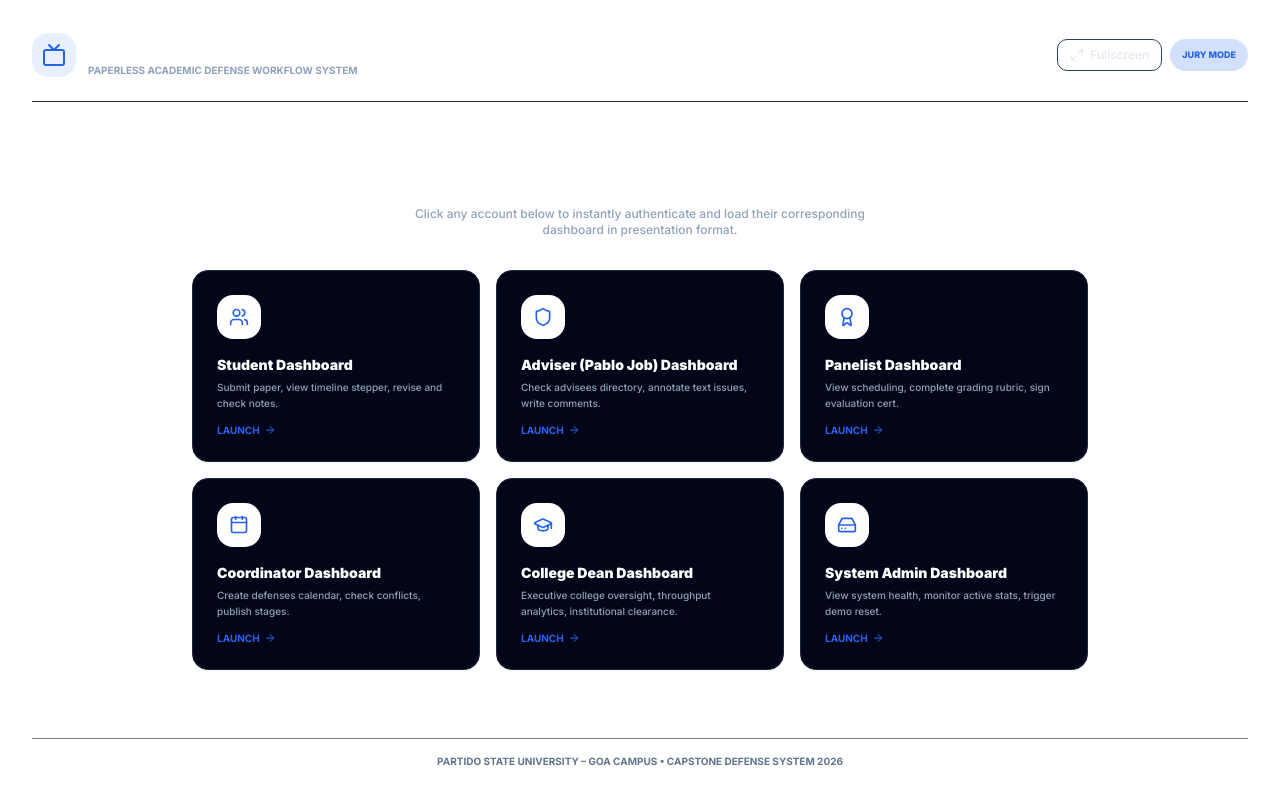
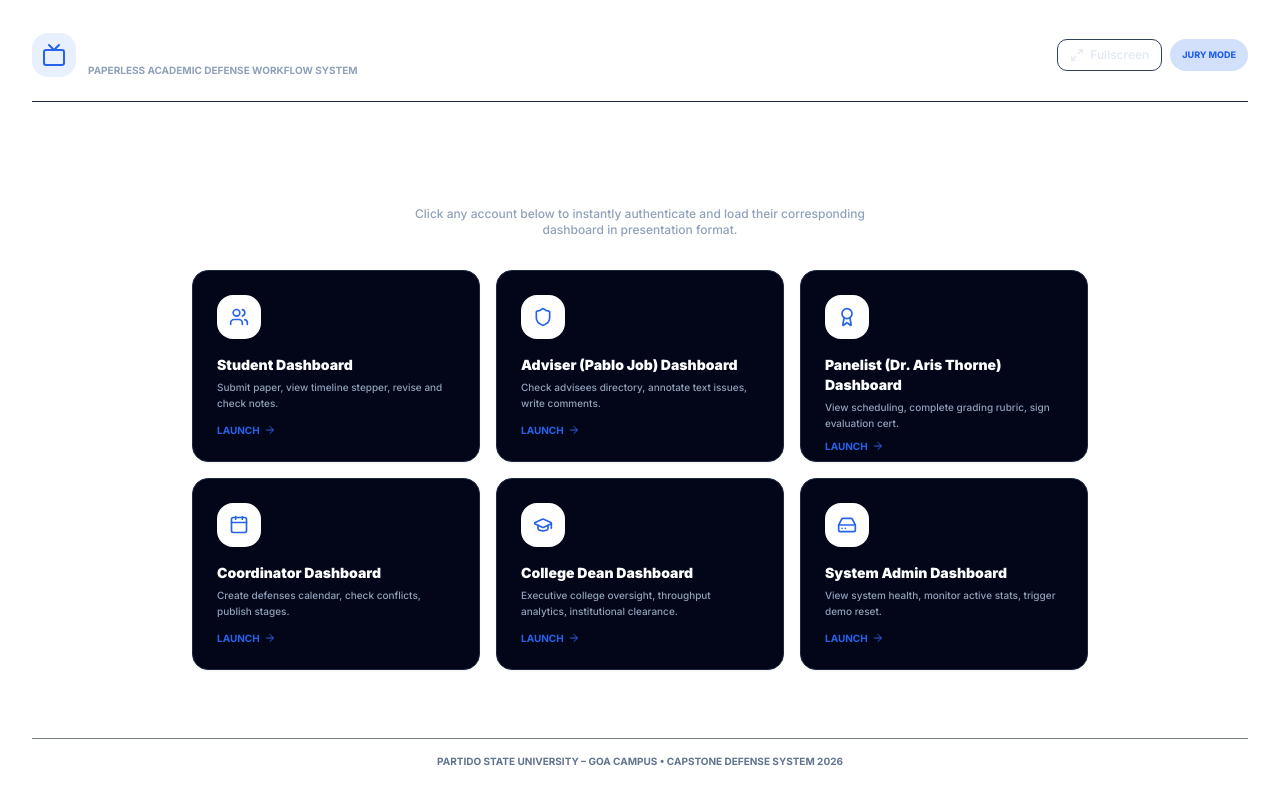
Before and after one commit to gnmngo/aurora-parsu, a Next.js app: page /presentation in a window 1280 px wide. Built offline with nearby package versions, Linux system fonts and the light colour scheme; no server answers.

Commit message:
fix: add panelist2 as dedicated Panelist demo account

```diff
--- a/src/app/presentation/page.tsx
+++ b/src/app/presentation/page.tsx
@@ -27,7 +27,7 @@ export default function PresentationModePage() {
   const presentationRoles = [
     { roleKey: "student", name: "Student", email: "student1@aurora.test", icon: Users, desc: "Submit paper, view timeline stepper, revise and check notes." },
     { roleKey: "adviser", name: "Adviser (Pablo Job)", email: "panelist1@aurora.test", icon: Shield, desc: "Check advisees directory, annotate text issues, write comments." },
-    { roleKey: "panelist", name: "Panelist", email: "panelist1@aurora.test", icon: Award, desc: "View scheduling, complete grading rubric, sign evaluation cert." },
+    { roleKey: "panelist", name: "Panelist (Dr. Aris Thorne)", email: "panelist2@aurora.test", icon: Award, desc: "View scheduling, complete grading rubric, sign evaluation cert." },
     { roleKey: "coordinator", name: "Coordinator", email: "coord@aurora.test", icon: Calendar, desc: "Create defenses calendar, check conflicts, publish stages." },
     { roleKey: "dean", name: "College Dean", email: "erpadayao@parsu.edu.ph", icon: GraduationCap, desc: "Executive college oversight, throughput analytics, institutional clearance." },
     { roleKey: "admin", name: "System Admin", email: "admin@aurora.test", icon: HardDrive, desc: "View system health, monitor active stats, trigger demo reset." }
--- a/src/lib/auth/demo-actions.ts
+++ b/src/lib/auth/demo-actions.ts
@@ -15,7 +15,7 @@ const DEMO_ACCOUNTS: Record<string, DemoCredentials> = {
     password: process.env.DEMO_ADVISER_PASSWORD || "Panel123!",
   },
   panelist: {
-    email: process.env.DEMO_PANELIST_EMAIL || "panelist1@aurora.test",
+    email: process.env.DEMO_PANELIST_EMAIL || "panelist2@aurora.test",
     password: process.env.DEMO_PANELIST_PASSWORD || "Panel123!",
   },
   coordinator: {
```
